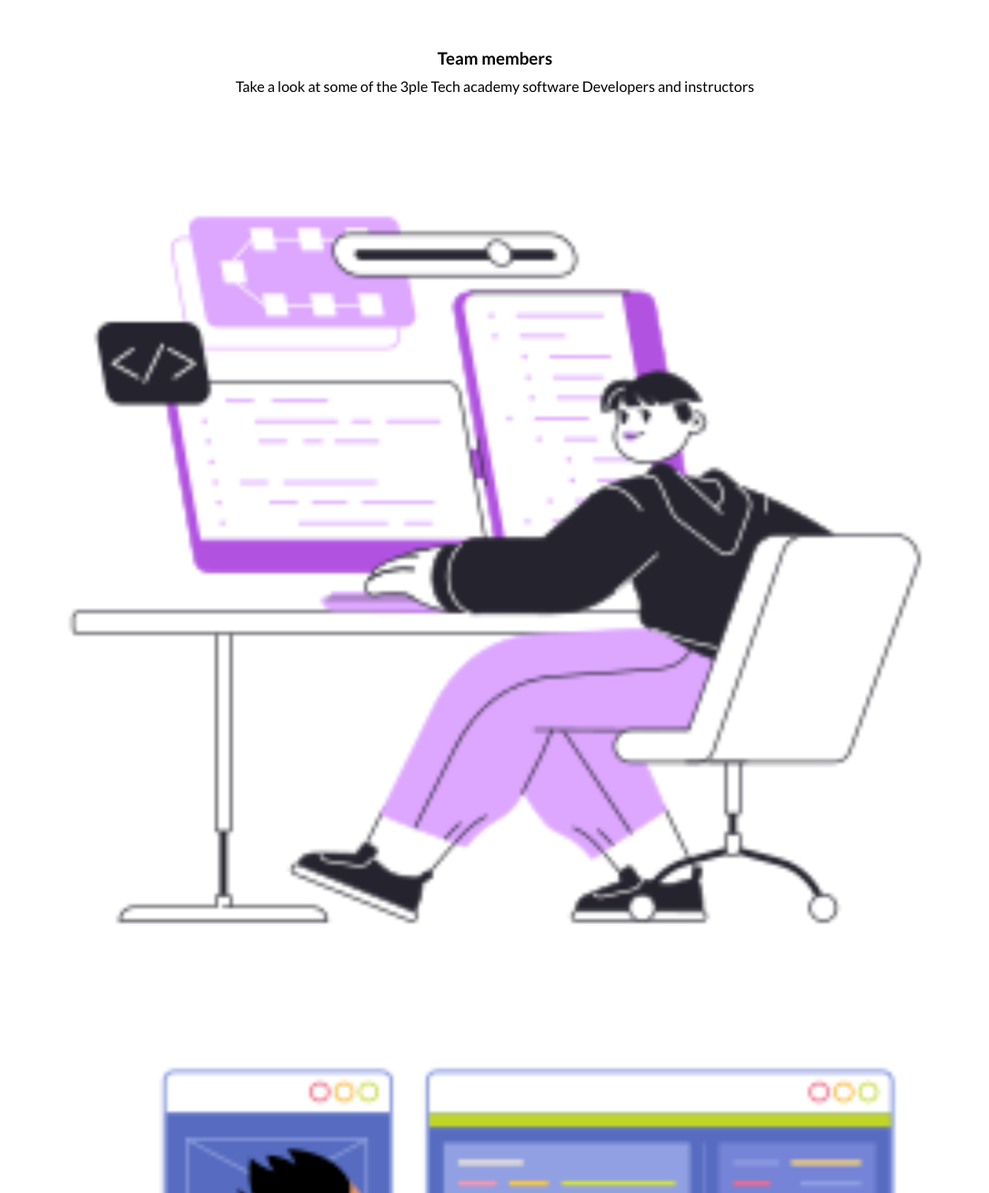
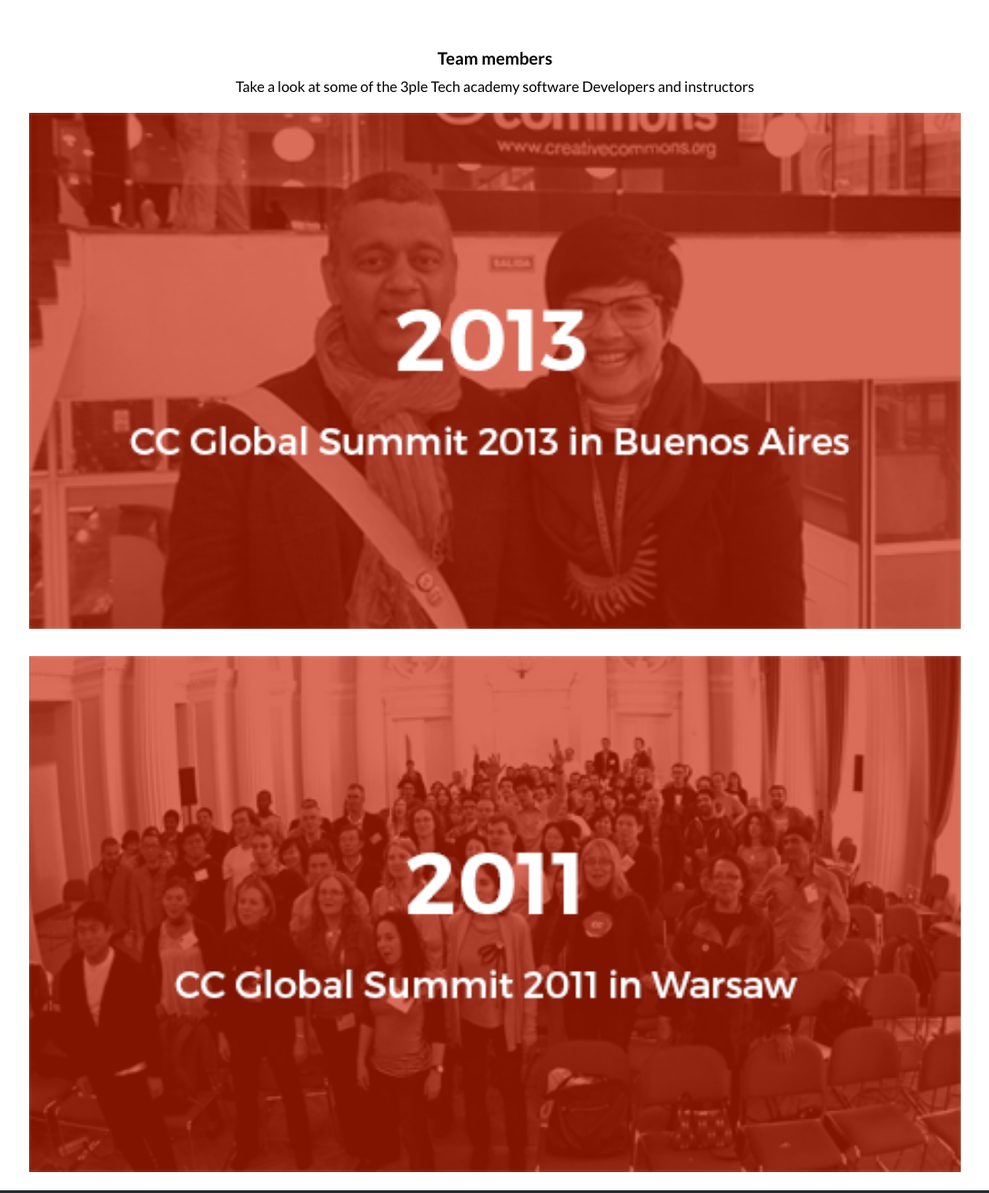
Before and after one commit to lugard1/Capstone-Project-m1, a website: page about.html in a window 1280 px wide. Shown: the part 816-2127 px from the top of the page at 91% size, without its empty margins (96-1183 px from the left). Drawn offline with Linux system fonts and the light colour scheme.

Commit message:
made changes to about index.html readme style.css

```diff
--- a/about.html
+++ b/about.html
@@ -88,8 +88,8 @@
     <h3>Team members</h3>
     <p class="about-members-description">Take a look at some of the 3ple Tech academy software Developers and instructors</p>
     <ul>
-      <li><img src="images/grapy-picture1.png" class="about-pic" alt="illustrative-pic"></li>
-      <li><img src="images/grapy-picture2.png" class="about-pic" alt="illustrative-pic"></li>
+      <li><img src="images/about_2013.png" class="about-pic" alt="illustrative-pic"></li>
+      <li><img src="images/about_2011.png" class="about-pic" alt="illustrative-pic"></li>
     </ul>
   </div>
 
--- a/style.css
+++ b/style.css
@@ -465,6 +465,7 @@ hr {
   justify-content: center;
   padding: 10px 20px;
   text-align: justify;
+  letter-spacing: -1px;
 }
 
 .about-contact {
@@ -516,13 +517,16 @@ hr {
 }
 
 .about-members-description {
+  width: 80%;
   font-style: normal;
   font-weight: 500;
   font-size: 16px;
   padding: 10px 20px;
   align-items: center;
   justify-content: center;
-  text-align: justify;
+  text-align: center;
+  color: #000;
+  margin: auto;
 }
 
 .about-pic {
@@ -531,6 +535,7 @@ hr {
   align-items: center;
   justify-content: center;
   margin: auto;
+  padding: 10px 10px 20px 10px;
   width: 80%;
 }
 
@@ -745,7 +750,7 @@ hr {
   }
 
   .about-members-description {
-    text-align: center;
+    /* text-align: center; */
   }
 
   /* about-partners */
```
Also changed, not shown: index.html (+3 -3 lines), README.md, images/about_2011.png (added), images/about_2013.png (added).
